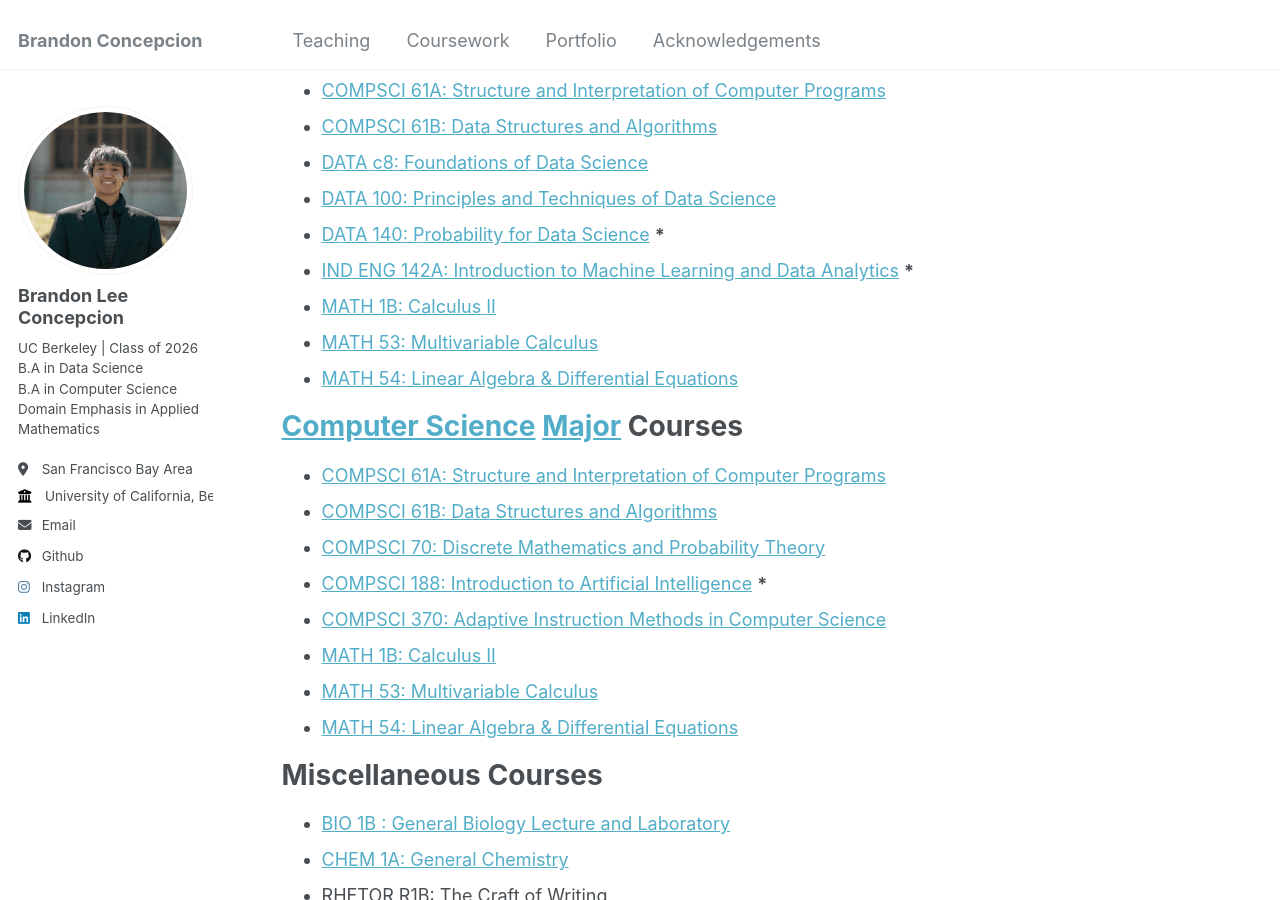
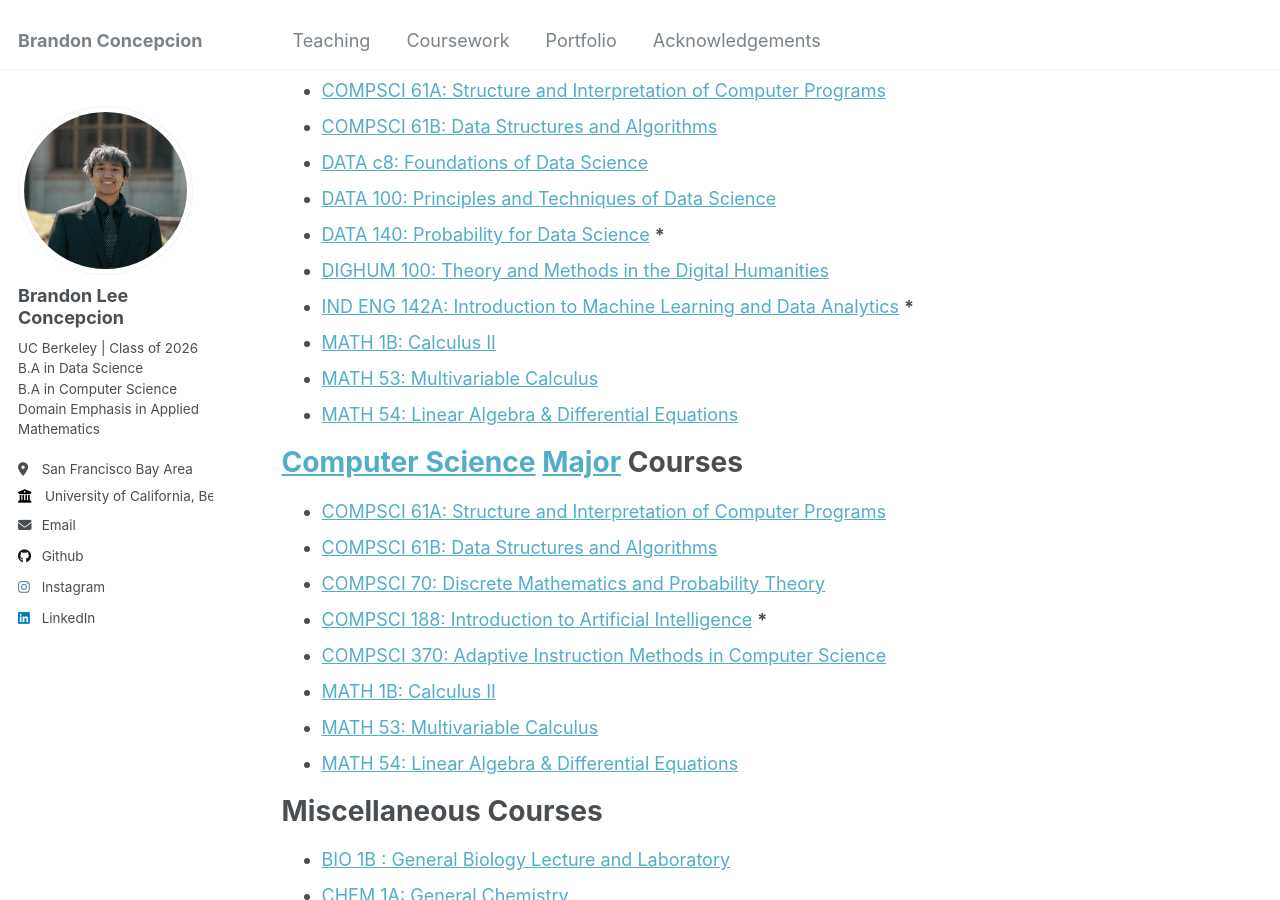
Before and after one commit to brandonconcepcion/brandonconcepcion.github.io, a Jekyll site: the page built from _pages/coursework.md, in a window 1280 px wide and 900 px high, scrolled down 305 px. Built offline with Jekyll 4.4.1, drawn with Linux system fonts in a browser that asks for light colours.

Commit message:
Added DIGUM 100

```diff
--- a/_pages/coursework.md
+++ b/_pages/coursework.md
@@ -19,6 +19,7 @@ __[University of California, Berkeley](https://www.berkeley.edu/)__, Undergradua
 * <a href = "http://www.data8.org/fa22/" target = "_blank">DATA c8: Foundations of Data Science</a>
 * <a href = "https://ds100.org" target = "_blank">DATA 100: Principles and Techniques of Data Science</a>
 * <a href = "http://prob140.org/" target = "_blank">DATA 140: Probability for Data Science</a> __*__
+* <a href = "https://sites.google.com/berkeley.edu/dighum-100/home?pli=1" target = "_blank">DIGHUM 100: Theory and Methods in the Digital Humanities</a>
 * <a href = "https://classes.berkeley.edu/content/2024-fall-indeng-142a-1-lec-1" target = "_blank">IND ENG 142A: Introduction to Machine Learning and Data Analytics</a> __*__
 * <a href = "https://math.berkeley.edu/courses/overview/lowerdivcourses/math1b" target = "_blank">MATH 1B: Calculus II</a>
 * <a href = "https://math.berkeley.edu/courses/overview/lowerdivcourses/math53" target = "_blank">MATH 53: Multivariable Calculus</a>
```
